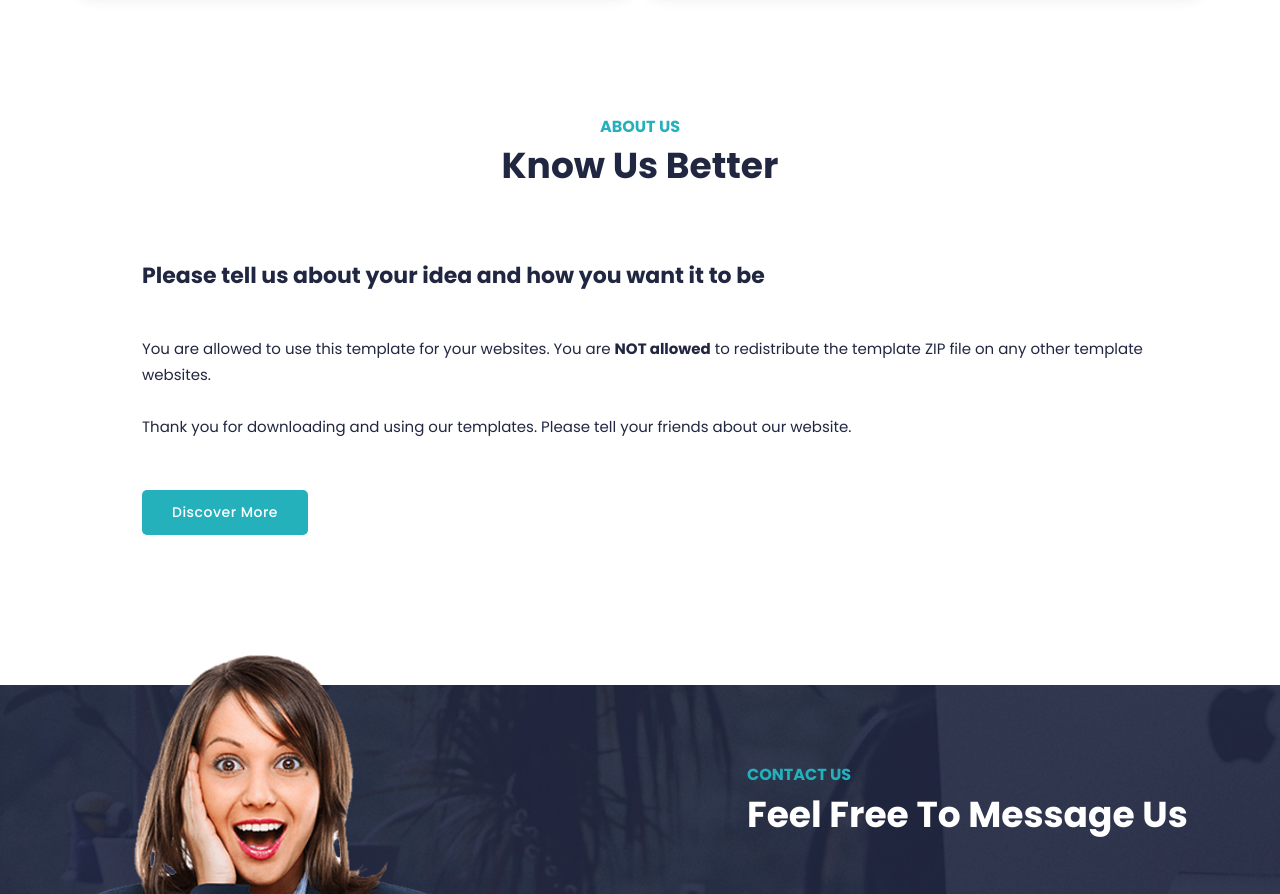
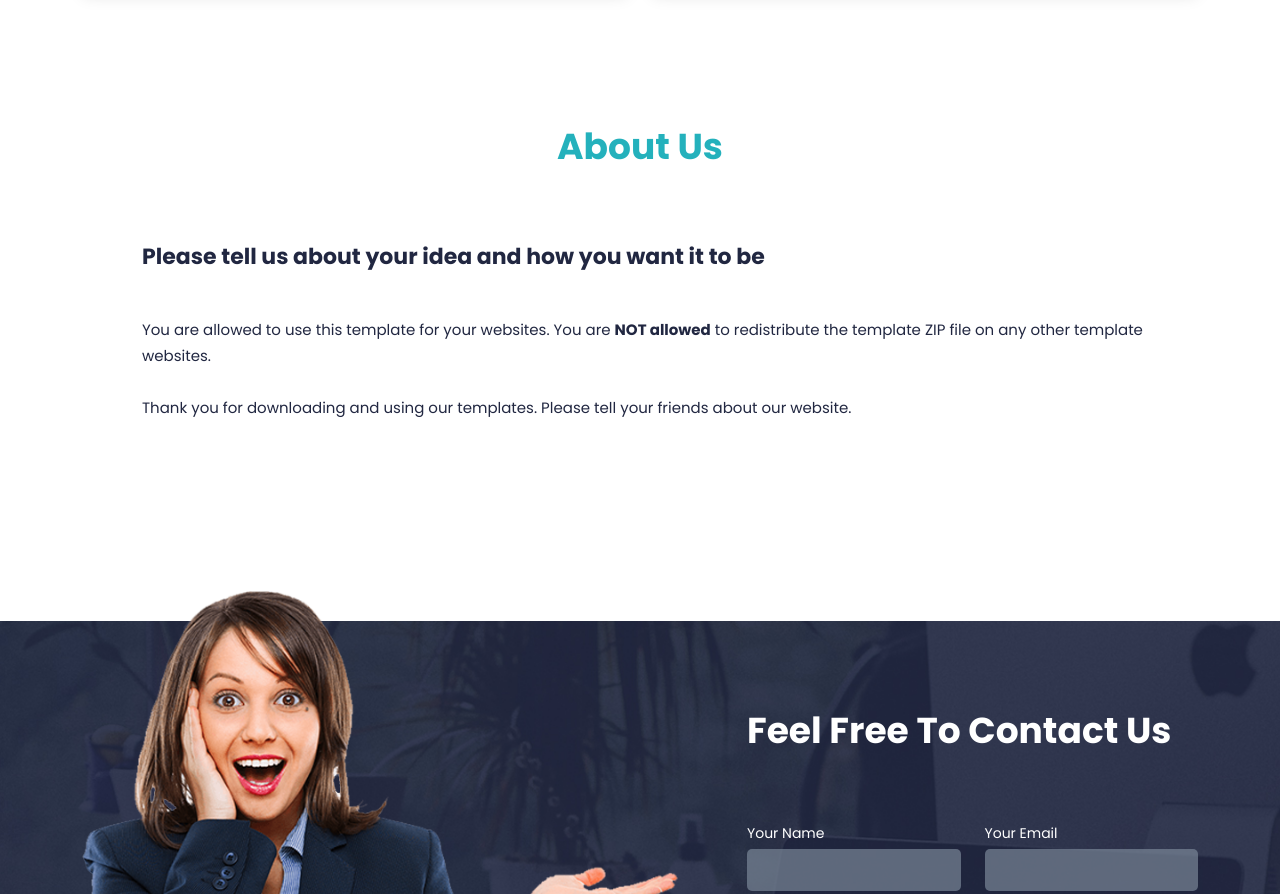
Before and after one commit to Ashish3231/surbhit_frontend, a plain HTML site: page index.html in a window 1280 px wide. Shown: the part 1544-2438 px from the top of the page. Drawn offline with nearby package versions, Linux system fonts and the light colour scheme; no server answers.

Commit message:
minor changes

```diff
--- a/assets/css/templatemo-574-mexant.css
+++ b/assets/css/templatemo-574-mexant.css
@@ -278,7 +278,7 @@ section {
   font-size: 36px;
   font-weight: 700;
   text-transform: capitalize;
-  color: #212741;
+  color: #24b1bc;
 }
 
 .section-heading p {
@@ -859,7 +859,7 @@ banner
 .swiper-button-next,
 .swiper-button-prev {
   color: #fff !important;
-}
+  visibility: hidden;}
 
 /*
 ---------------------------------------------
@@ -1817,7 +1817,7 @@ body {
 /* footer */
 footer {
   /* background-color: #333; */
-  margin-top: 100px;
+  /* margin-top: 100px; */
   color: white;
   padding: 20px;
   text-align: center;
--- a/index.html
+++ b/index.html
@@ -225,8 +225,8 @@ https://templatemo.com/tm-574-mexant
       <div class="row">
         <div class="col-lg-6 offset-lg-3">
           <div class="section-heading">
-            <h6>About Us</h6>
-            <h4>Know Us Better</h4>
+            <h4>About Us</h4>
+            <!-- <h4>Know Us Better</h4> -->
           </div>
         </div>
         <!-- <div class="col-lg-8">
@@ -353,9 +353,9 @@ https://templatemo.com/tm-574-mexant
           <div class="right-content">
             <h4>Please tell us about your idea and how you want it to be</h4>
             <p>You are allowed to use this template for your websites. You are <b>NOT allowed</b> to redistribute the template ZIP file on any other template websites.<br><br>Thank you for downloading and using our templates. Please tell your friends about our website.</p>
-            <div class="green-button">
+            <!-- <div class="green-button">
               <a href="about-us.html">Discover More</a>
-            </div>
+            </div> -->
           </div>
         </div>
       </div>
@@ -372,8 +372,8 @@ https://templatemo.com/tm-574-mexant
         </div>
         <div class="col-lg-5">
           <div class="section-heading">
-            <h6>CONTACT US</h6>
-            <h4>Feel Free To Message Us</h4>
+            <!-- <h6>CONTACT US</h6> -->
+            <h4>Feel Free To Contact Us</h4>
           </div>
           <form id="calculate" action="" method="post">
             <div class="row">
```
Also changed, not shown: about-us.html (+1 -0 lines).
